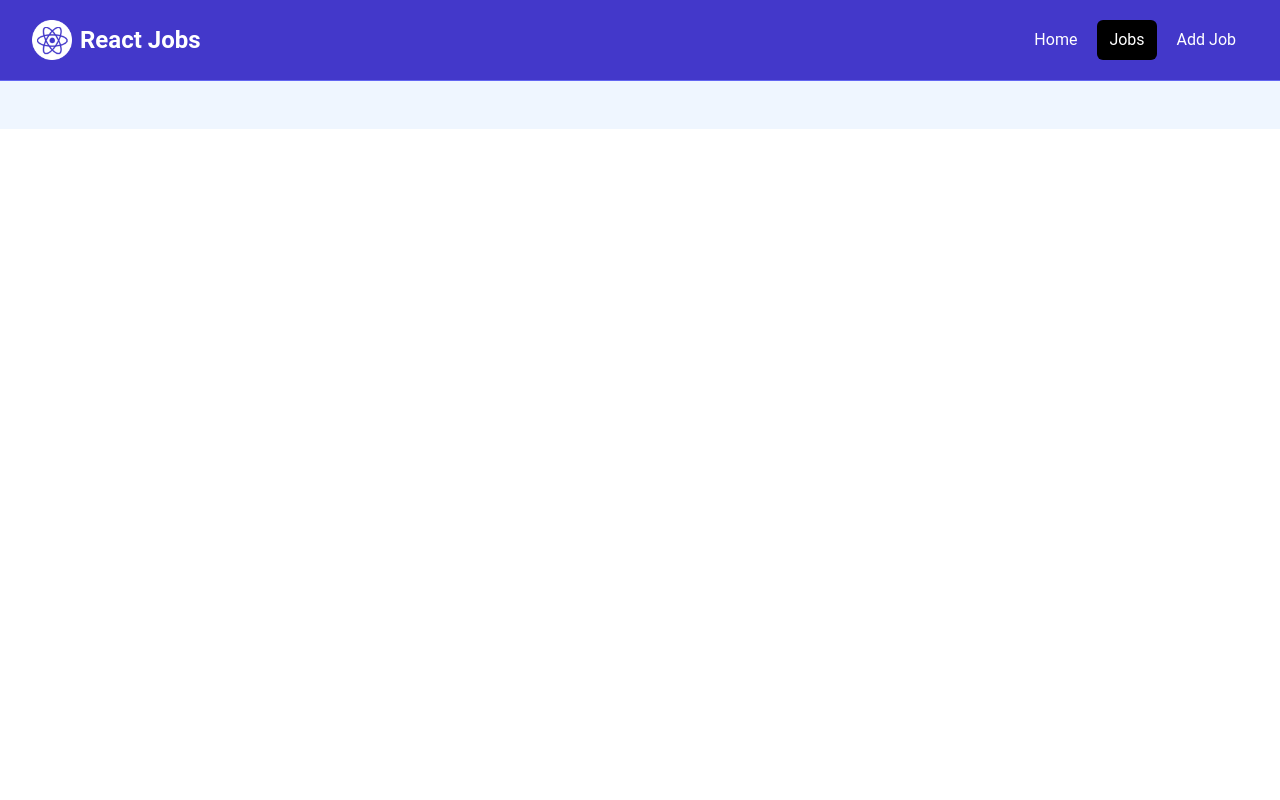
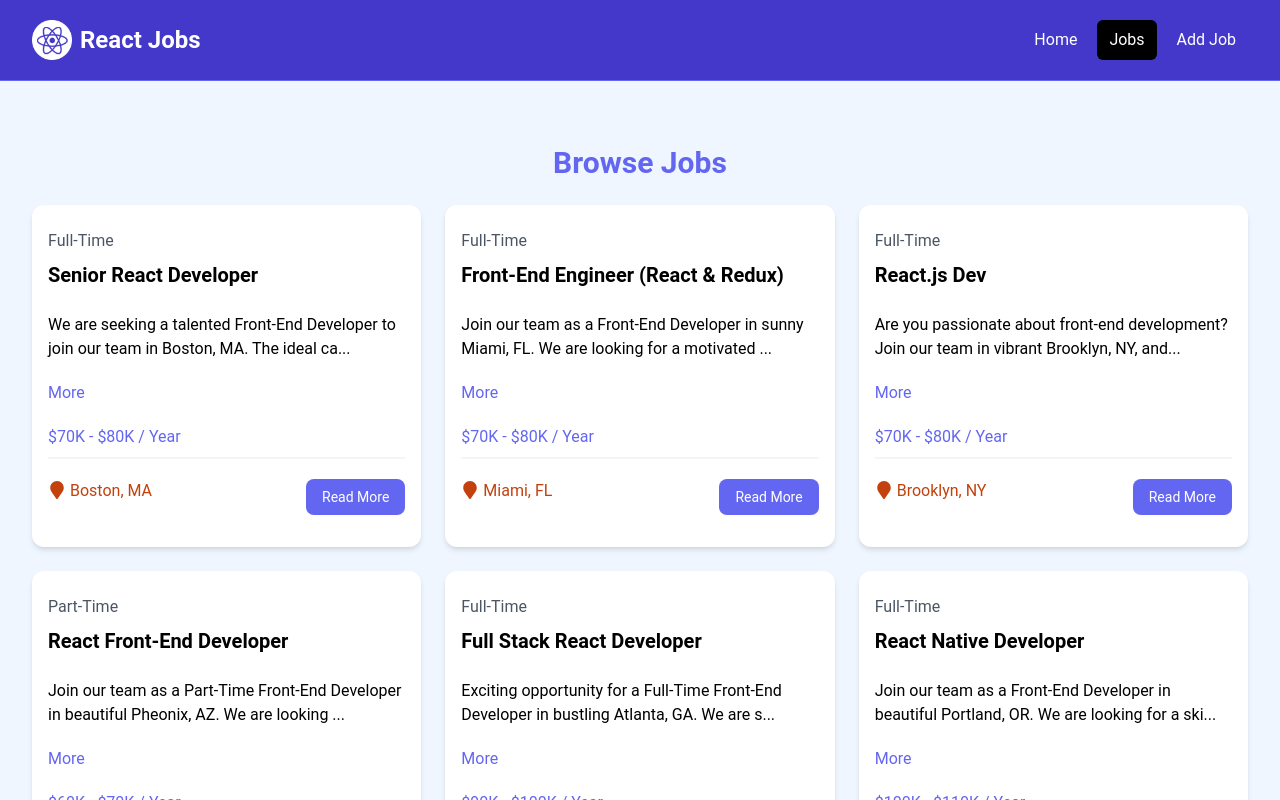
Before and after one commit to Florian-Cywinski/react-jobs-listing-project, a React (Vite) app: page /jobs in a window 1280 px wide. Shown: the top 800 px of the page. Built offline with nearby package versions, Linux system fonts and the light colour scheme.

Commit message:
Conditional Rendering

```diff
--- a/src/components/JobListings.jsx
+++ b/src/components/JobListings.jsx
@@ -1,17 +1,17 @@
 import JobListing from './JobListing';
 import jobs from '../jobs.json'   // To import the jobs array (later an object)
 
-const JobListings = () => {
-  const recentJobs = jobs.slice(0, 3);
+const JobListings = ({ isHome = false }) => {   // isHome comes from HomePage.jsx (<JobListings isHome={true} />)
+  const jobListings = isHome ?  jobs.slice(0, 3) : jobs;  // To only show 3 jobs on the home page - on the jobs page it shows all
 
   return (
     <section className='bg-blue-50 px-4 py-10'>
       <div className='container-xl lg:container m-auto'>
         <h2 className='text-3xl font-bold text-indigo-500 mb-6 text-center'>
-          Browse Jobs
+          {isHome ? 'Recent Jobs' : 'Browse Jobs'}
         </h2>
         <div className='grid grid-cols-1 md:grid-cols-3 gap-6'>
-            {recentJobs.map((job) => (
+            {jobListings.map((job) => (
               <JobListing key={job.id} job={job} />
             ))}
           </div>
--- a/src/pages/HomePage.jsx
+++ b/src/pages/HomePage.jsx
@@ -8,7 +8,7 @@
     <>
       <Hero />
       <HomeCards />
-      <JobListings />
+      <JobListings isHome={true} />
       <ViewAllJobs />
     </>
   );
--- a/src/pages/JobsPage.jsx
+++ b/src/pages/JobsPage.jsx
@@ -1,6 +1,9 @@
+import JobListings from '../components/JobListings';
+
 const JobsPage = () => {
   return (
     <section className='bg-blue-50 px-4 py-6'>
+      <JobListings />
     </section>
   );
 };
```
